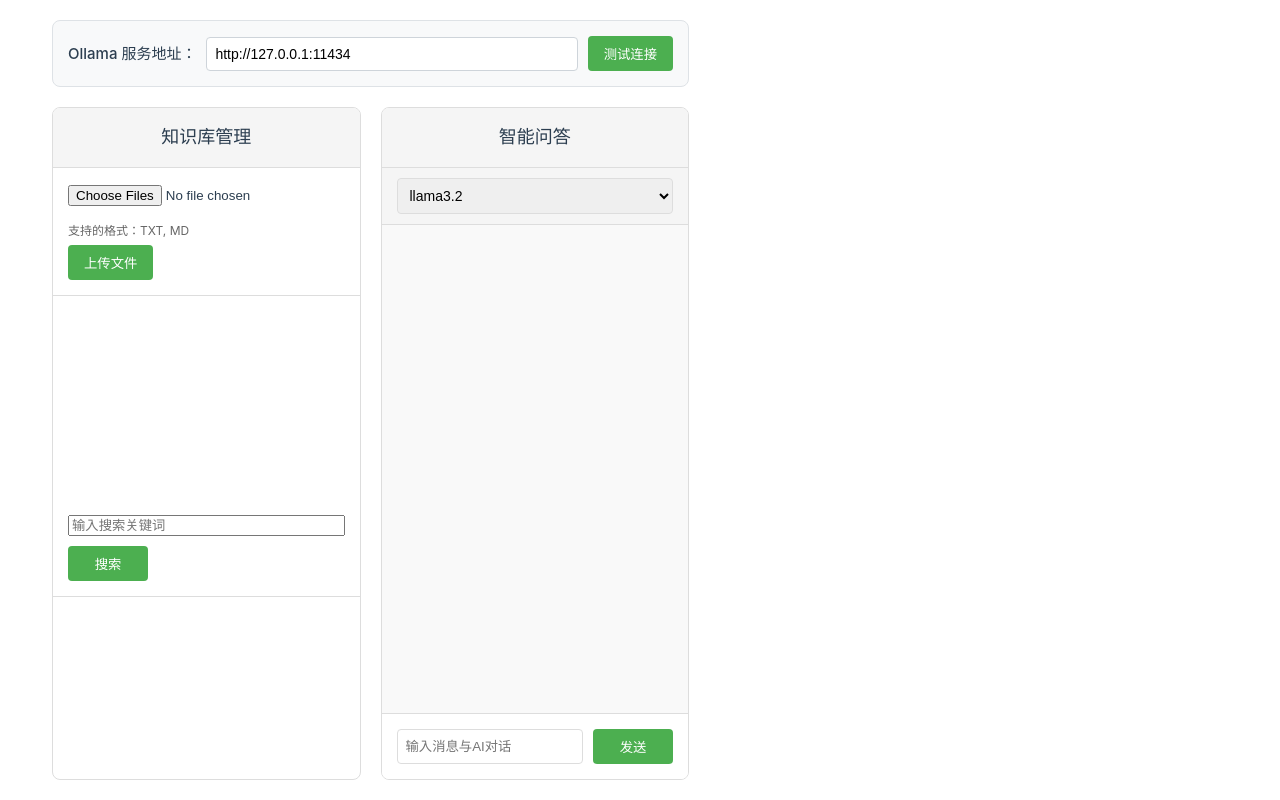
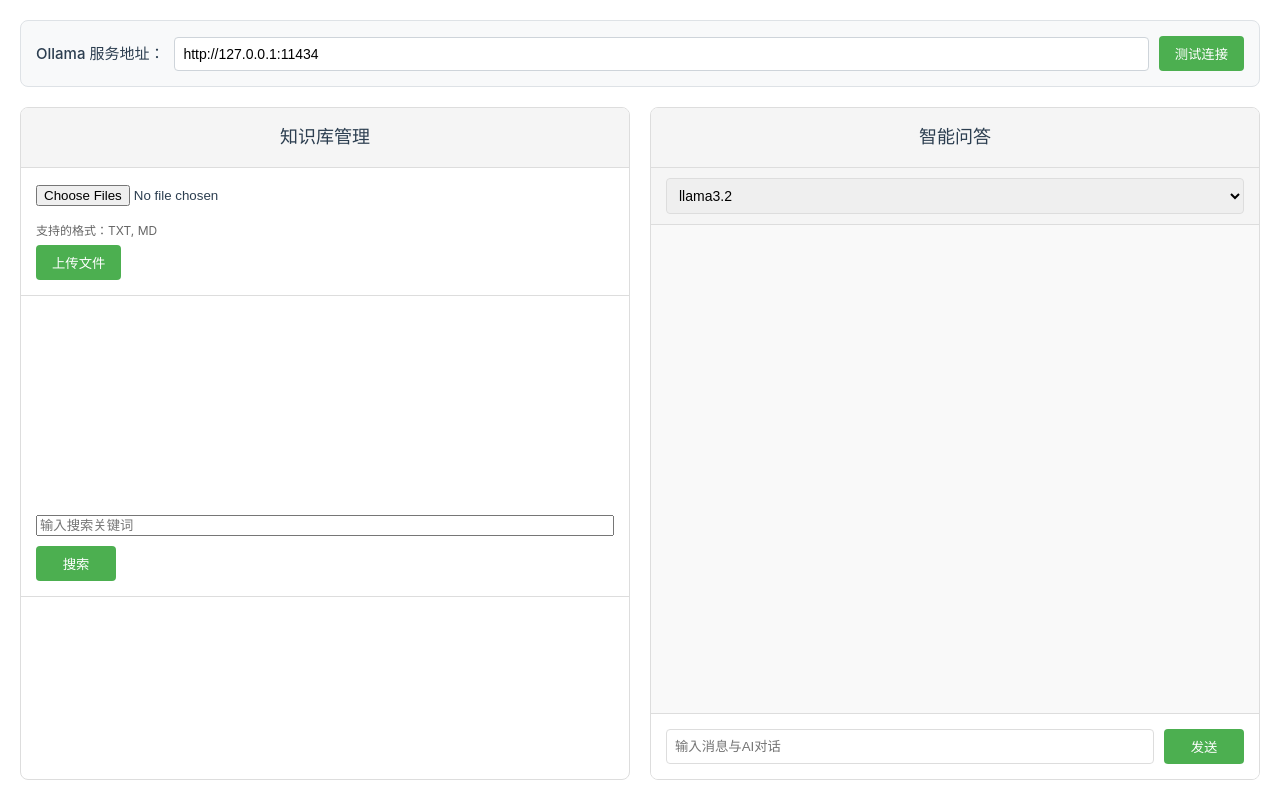
Before and after one commit to zhaoyi48/lite-RAG, a Vue app: page / in a window 1280 px wide. Built offline with nearby package versions, Linux system fonts and the light colour scheme.

Commit message:
优化PC显示

```diff
--- a/src/assets/main.css
+++ b/src/assets/main.css
@@ -1,9 +1,10 @@
 @import './base.css';
 
 #app {
-  max-width: 1280px;
-  margin: 0 auto;
-  padding: 2rem;
+  width: 100%;
+  min-height: 100vh;
+  margin: 0;
+  padding: 0;
   font-weight: normal;
 }
 
@@ -23,13 +24,12 @@
 
 @media (min-width: 1024px) {
   body {
-    display: flex;
-    place-items: center;
+    margin: 0;
+    padding: 0;
   }
 
   #app {
-    display: grid;
-    grid-template-columns: 1fr 1fr;
-    padding: 0 2rem;
+    width: 100%;
+    padding: 0;
   }
 }
```
